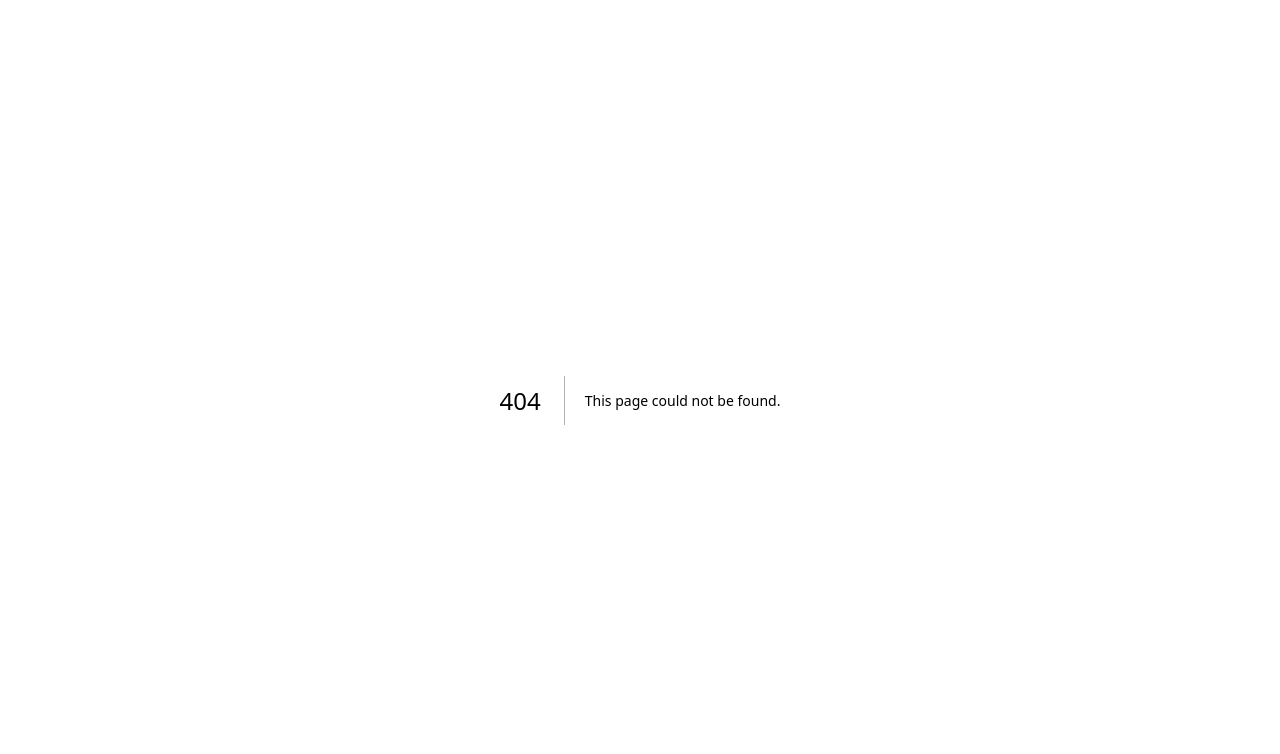
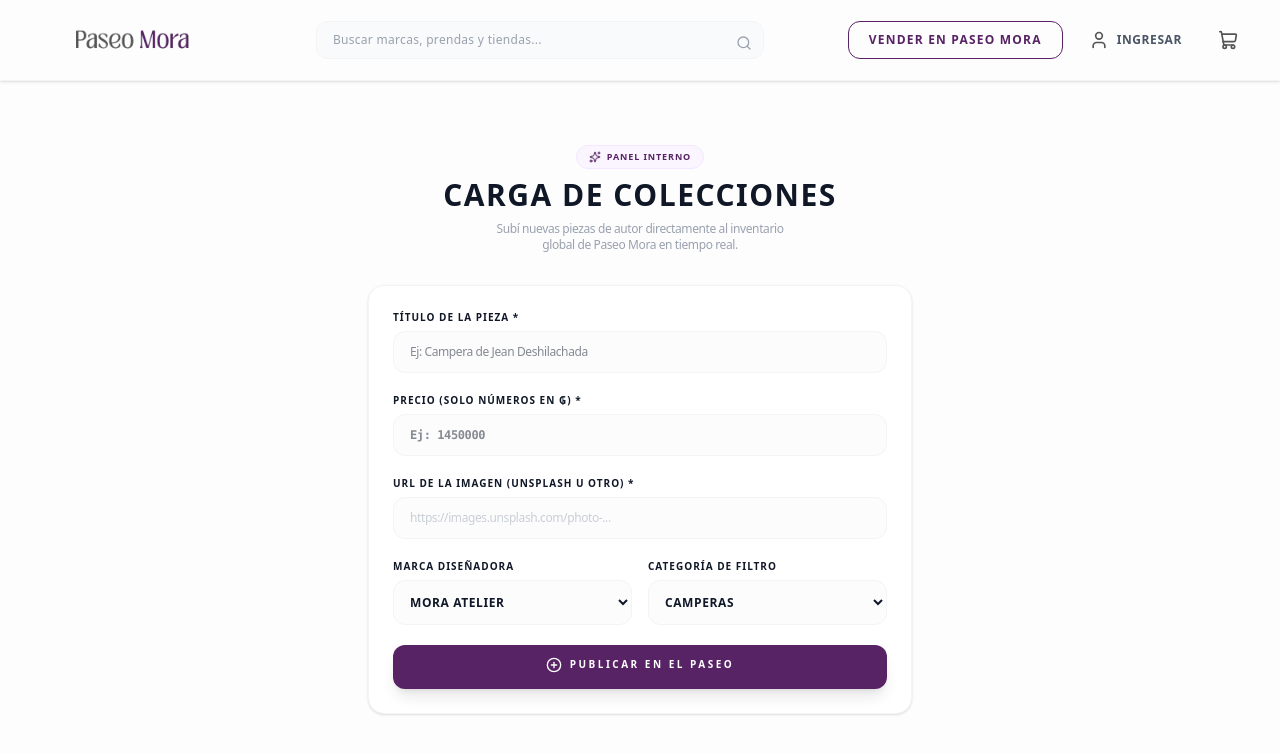
Before and after one commit to oscarmorax/paseomora, a Next.js app: page /mi-panel in a window 1280 px wide. Before the commit this address had no page. Shown: the top 754 px of the page. Built offline with nearby package versions, Linux system fonts and the light colour scheme; no server answers; a web font is replaced by a local one.

Commit message:
feat: panel de administracion y conexion dinamica de productos con supabase

```diff
--- /dev/null
+++ b/app/mi-panel/page.tsx
@@ -0,0 +1,196 @@
+'use client';
+import React, { useState } from 'react';
+import Header from '../../components/Header';
+import { supabase } from '../supabase';
+import { PlusCircle, Sparkles, CheckCircle2, AlertCircle } from 'lucide-react';
+
+export default function MiPanelPage() {
+  // Estados para capturar la información del formulario
+  const [titulo, setTitulo] = useState('');
+  const [precio, setPrecio] = useState('');
+  const [imagen, setImagen] = useState('');
+  const [marcaId, setMarcaId] = useState('mora-atelier'); // Por defecto
+  const [categoria, setCategoria] = useState('Camperas');  // Por defecto
+  const [tienda, setTienda] = useState('Mora Atelier');
+
+  // Estados de control de la interfaz
+  const [cargando, setCargando] = useState(false);
+  const [mensajeExito, setMensajeExito] = useState(false);
+  const [errorMsg, setErrorMsg] = useState('');
+
+  // Sincronizar el nombre legible de la tienda según el id interno seleccionado
+  const manejarCambioMarca = (id: string) => {
+    setMarcaId(id);
+    if (id === 'mora-atelier') setTienda('Mora Atelier');
+    if (id === 'studio-asuncion') setTienda('Studio Asunción');
+    if (id === 'the-baseline') setTienda('The Baseline');
+  };
+
+  const manejarGuardarProducto = async (e: React.FormEvent) => {
+    e.preventDefault();
+    setCargando(true);
+    setErrorMsg('');
+    setMensajeExito(false);
+
+    // Validaciones básicas
+    if (!titulo || !precio || !imagen) {
+      setErrorMsg('Por favor, completa los campos requeridos (Título, Precio e Imagen).');
+      setCargando(false);
+      return;
+    }
+
+    try {
+      // Insertar directo en la tabla "productos" de Supabase
+      const { error } = await supabase
+        .from('productos')
+        .insert([
+          {
+            titulo: titulo,
+            precio: Number(precio),
+            imagen: imagen,
+            marca_id: marcaId,
+            tienda: tienda,
+            categoria: categoria
+          }
+        ]);
+
+      if (error) throw error;
+
+      // Éxito completo: limpiamos el formulario excepto marca y categoría
+      setMensajeExito(true);
+      setTitulo('');
+      setPrecio('');
+      setImagen('');
+
+    } catch (error: any) {
+      console.error('Error insertando producto:', error.message);
+      setErrorMsg(`Error de base de datos: ${error.message}`);
+    } finally {
+      setCargando(false);
+    }
+  };
+
+  return (
+    <div className="min-h-screen bg-[#FDFDFD] text-[#545454] antialiased tracking-tight font-sans">
+      <Header />
+
+      <main className="max-w-xl mx-auto px-4 py-12 md:py-16 space-y-8">
+
+        {/* ENCABEZADO PANEL */}
+        <div className="text-center space-y-2">
+          <div className="inline-flex items-center gap-1.5 bg-purple-50 px-3 py-1 rounded-full border border-purple-100 text-[#572364] text-[9px] font-black uppercase tracking-widest">
+            <Sparkles className="w-3 h-3" /> Panel Interno
+          </div>
+          <h1 className="text-2xl md:text-3xl font-black uppercase tracking-wider text-gray-900">
+            Carga de Colecciones
+          </h1>
+          <p className="text-xs text-gray-400 max-w-xs mx-auto">
+            Subí nuevas piezas de autor directamente al inventario global de Paseo Mora en tiempo real.
+          </p>
+        </div>
+
+        {/* MENSAJES DE ESTADO */}
+        {mensajeExito && (
+          <div className="bg-emerald-50 border border-emerald-100 text-emerald-800 p-4 rounded-xl flex items-center gap-3 text-xs font-medium">
+            <CheckCircle2 className="w-4 h-4 text-emerald-600 flex-shrink-0" />
+            <span>¡Pieza guardada de forma nativa e indexada en Supabase con éxito!</span>
+          </div>
+        )}
+
+        {errorMsg && (
+          <div className="bg-rose-50 border border-rose-100 text-rose-800 p-4 rounded-xl flex items-center gap-3 text-xs font-medium">
+            <AlertCircle className="w-4 h-4 text-rose-600 flex-shrink-0" />
+            <span>{errorMsg}</span>
+          </div>
+        )}
+
+        {/* FORMULARIO PREMIUM */}
+        <form onSubmit={manejarGuardarProducto} className="bg-white border border-gray-100 rounded-2xl p-6 shadow-sm space-y-5">
+
+          {/* TÍTULO DE LA PRENDA */}
+          <div className="space-y-1.5">
+            <label className="text-[10px] font-black uppercase tracking-widest text-gray-900 block">Título de la Pieza *</label>
+            <input
+              type="text"
+              placeholder="Ej: Campera de Jean Deshilachada"
+              value={titulo}
+              onChange={(e) => setTitulo(e.target.value)}
+              className="w-full bg-gray-50/50 border border-gray-100 rounded-xl px-4 py-3 text-xs font-medium focus:outline-none focus:border-gray-300 text-gray-900 transition-colors"
+            />
+          </div>
+
+          {/* PRECIO EN GUARANÍES */}
+          <div className="space-y-1.5">
+            <label className="text-[10px] font-black uppercase tracking-widest text-gray-900 block">Precio (Solo Números en ₲) *</label>
+            <input
+              type="number"
+              placeholder="Ej: 1450000"
+              value={precio}
+              onChange={(e) => setPrecio(e.target.value)}
+              className="w-full bg-gray-50/50 border border-gray-100 rounded-xl px-4 py-3 text-xs font-bold font-mono focus:outline-none focus:border-gray-300 text-gray-900 transition-colors"
+            />
+          </div>
+
+          {/* URL DE LA IMAGEN */}
+          <div className="space-y-1.5">
+            <label className="text-[10px] font-black uppercase tracking-widest text-gray-900 block">URL de la Imagen (Unsplash u otro) *</label>
+            <input
+              type="text"
+              placeholder="https://images.unsplash.com/photo-..."
+              value={imagen}
+              onChange={(e) => setImagen(e.target.value)}
+              className="w-full bg-gray-50/50 border border-gray-100 rounded-xl px-4 py-3 text-xs font-medium focus:outline-none focus:border-gray-300 text-gray-400 focus:text-gray-900 transition-colors"
+            />
+          </div>
+
+          {/* GRUPO MARCA Y CATEGORÍA */}
+          <div className="grid grid-cols-1 sm:grid-cols-2 gap-4">
+
+            {/* MARCA DESIGNADA */}
+            <div className="space-y-1.5">
+              <label className="text-[10px] font-black uppercase tracking-widest text-gray-900 block">Marca Diseñadora</label>
+              <select
+                value={marcaId}
+                onChange={(e) => manejarCambioMarca(e.target.value)}
+                className="w-full bg-gray-50/50 border border-gray-100 rounded-xl px-3 py-3 text-xs font-bold uppercase tracking-wider text-gray-900 focus:outline-none focus:border-gray-300 cursor-pointer"
+              >
+                <option value="mora-atelier">Mora Atelier</option>
+                <option value="studio-asuncion">Studio Asunción</option>
+                <option value="the-baseline">The Baseline</option>
+              </select>
+            </div>
+
+            {/* CATEGORÍA DE FILTRADO */}
+            <div className="space-y-1.5">
+              <label className="text-[10px] font-black uppercase tracking-widest text-gray-900 block">Categoría de Filtro</label>
+              <select
+                value={categoria}
+                onChange={(e) => setCategoria(e.target.value)}
+                className="w-full bg-gray-50/50 border border-gray-100 rounded-xl px-3 py-3 text-xs font-bold uppercase tracking-wider text-gray-900 focus:outline-none focus:border-gray-300 cursor-pointer"
+              >
+                <option value="Camperas">Camperas</option>
+                <option value="Pantalones">Pantalones</option>
+                <option value="Calzados">Calzados</option>
+                <option value="Accesorios">Accesorios</option>
+              </select>
+            </div>
+
+          </div>
+
+          {/* BOTÓN SUBIR AL PASEO */}
+          <button
+            type="submit"
+            disabled={cargando}
+            className="w-full text-white font-bold py-4 rounded-xl text-[10px] uppercase tracking-[0.25em] transition-all duration-300 flex items-center justify-center gap-2 shadow-lg hover:opacity-95 transform hover:-translate-y-0.5 cursor-pointer pt-3 disabled:opacity-50 disabled:pointer-events-none mt-2"
+            style={{ backgroundColor: '#572364' }}
+          >
+            <PlusCircle className="w-4 h-4" />
+            {cargando ? 'Subiendo Pieza...' : 'Publicar en el Paseo'}
+          </button>
+
+        </form>
+
+      </main>
+    </div>
+  );
+}
--- a/app/page.tsx
+++ b/app/page.tsx
@@ -1,51 +1,13 @@
 'use client';
-import React, { useState } from 'react';
+import React, { useState, useEffect } from 'react';
 import Header from '../components/Header';
 import Link from 'next/link';
 import { ShoppingBag, ArrowUpRight, ShieldCheck, Sparkles, Compass, Shirt, Sparkle, Layers } from 'lucide-react';
 import { useCart } from '../components/CartContext';
+import { supabase } from './supabase'; // IMPORTAMOS TU INSTANCIA DE SUPABASE
 
-// 1. Definimos la lista fija adaptada a las categorías de tu catálogo real
-const CATEGORIAS = ['Todos', 'Abrigos', 'Prendas', 'Calzados', 'Accesorios'];
-
-const CATALOGO_EXCLUSIVO = [
-  {
-    id: 1,
-    titulo: "Lentes de Sol 'Blackout' Acetato Italiano",
-    tienda: "Studio Asunción",
-    precio: 1250000,
-    precioTexto: "Gs. 1.250.000",
-    imagen: "https://images.unsplash.com/photo-1511499767150-a48a237f0083?auto=format&fit=crop&w=800&q=80",
-    categoria: "Accesorios"
-  },
-  {
-    id: 2,
-    titulo: "Campera Bomber de Cuero Oversized '90s",
-    tienda: "Mora Atelier",
-    precio: 3400000,
-    precioTexto: "Gs. 3.400.000",
-    imagen: "https://images.unsplash.com/photo-1551028719-00167b16eac5?auto=format&fit=crop&w=800&q=80",
-    categoria: "Abrigos"
-  },
-  {
-    id: 3,
-    titulo: "Botas de Asfalto en Cuero Crudo Estilizado",
-    tienda: "The Baseline",
-    precio: 1850000,
-    precioTexto: "Gs. 1.850.000",
-    imagen: "https://images.unsplash.com/photo-1608256246200-53e635b5b65f?auto=format&fit=crop&w=800&q=80",
-    categoria: "Calzados"
-  },
-  {
-    id: 4,
-    titulo: "Vestido Acanalado 'Sienna' Espalda Descubierta",
-    tienda: "Mora Atelier",
-    precio: 2100000,
-    precioTexto: "Gs. 2.100.000",
-    imagen: "https://images.unsplash.com/photo-1595777457583-95e059d581b8?auto=format&fit=crop&w=800&q=80",
-    categoria: "Prendas"
-  }
-];
+// Categorías boutique globales
+const CATEGORIAS = ['Todos', 'Abrigos', 'Prendas', 'Calzados', 'Accesorios', 'Camperas', 'Pantalones'];
 
 const CATEGORIAS_CURADAS = [
   {
@@ -67,18 +29,53 @@ const CATEGORIAS_CURADAS = [
 export default function Home() {
   const { agregarAlCarrito, setIsOpen } = useCart();
 
-  // 2. Estado para controlar la categoría boutique seleccionada
+  // ESTADOS REALES DE SUPABASE
+  const [productos, setProductos] = useState<any[]>([]);
   const [categoriaActiva, setCategoriaActiva] = useState('Todos');
+  const [cargando, setCargando] = useState(true);
+
+  // EFECTO: Traer las prendas vivas desde la base de datos al montar la web
+  useEffect(() => {
+    async function descargarProductos() {
+      try {
+        setCargando(true);
+        const { data, error } = await supabase
+          .from('productos')
+          .select('*')
+          .order('id', { ascending: false }); // Los más nuevos primero
+
+        if (error) throw error;
+        if (data) setProductos(data);
+      } catch (err: any) {
+        console.error("Error cargando productos de Supabase:", err.message);
+      } finally {
+        setCargando(false);
+      }
+    }
+    descargarProductos();
+  }, []);
+
+  // Función auxiliar para dar el formato de moneda paraguaya
+  const formatearGuaranies = (valor: number) => {
+    return `Gs. ${valor.toLocaleString('es-PY')}`;
+  };
 
   const handleComprar = (prod: any) => {
-    agregarAlCarrito(prod);
+    agregarAlCarrito({
+      id: prod.id,
+      titulo: prod.titulo,
+      tienda: prod.tienda,
+      precio: prod.precio,
+      imagen: prod.imagen,
+      cantidad: 1
+    });
     setIsOpen(true);
   };
 
-  // 3. Filtrado en tiempo real de tu array estático
+  // FILTRADO DINÁMICO EN TIEMPO REAL
   const productosFiltrados = categoriaActiva === 'Todos'
-    ? CATALOGO_EXCLUSIVO
-    : CATALOGO_EXCLUSIVO.filter(p => p.categoria === categoriaActiva);
+    ? productos
+    : productos.filter(p => p.categoria?.toLowerCase() === categoriaActiva.toLowerCase());
 
   return (
     <div className="min-h-screen bg-[#FDFDFD] text-[#545454] antialiased selection:bg-purple-100 font-sans tracking-tight">
@@ -188,7 +185,7 @@ export default function Home() {
           </div>
         </div>
 
-        {/* 4. BOTONES DE FILTRADO (Insertados con diseño coherente) */}
+        {/* BOTONES DE FILTRADO DINÁMICOS */}
         <div className="flex items-center gap-2 overflow-x-auto pb-8 mb-8 border-b border-gray-100 scrollbar-none">
           {CATEGORIAS.map((cat) => (
             <button
@@ -205,8 +202,12 @@ export default function Home() {
           ))}
         </div>
 
-        {/* GRILLA DE PRODUCTOS FILTRADOS */}
-        {productosFiltrados.length === 0 ? (
+        {/* COMPONENTE DE CARGA / GRILLA */}
+        {cargando ? (
+          <div className="text-center py-20 text-xs font-bold uppercase tracking-widest text-gray-400 animate-pulse">
+            Sincronizando el armario con Supabase...
+          </div>
+        ) : productosFiltrados.length === 0 ? (
           <div className="text-center py-16 bg-gray-50/50 rounded-2xl border border-gray-100 text-xs text-gray-400 font-medium tracking-wide uppercase">
             No hay artículos disponibles bajo la categoría {categoriaActiva}.
           </div>
@@ -242,8 +243,8 @@ export default function Home() {
                         {prod.titulo}
                       </h3>
                     </Link>
-                    <p className="text-sm font-medium pt-1 font-mono text-gray-600">
-                      {prod.precioTexto}
+                    <p className="text-sm font-bold pt-1 font-mono text-gray-900">
+                      {formatearGuaranies(prod.precio)}
                     </p>
                   </div>
 
```
